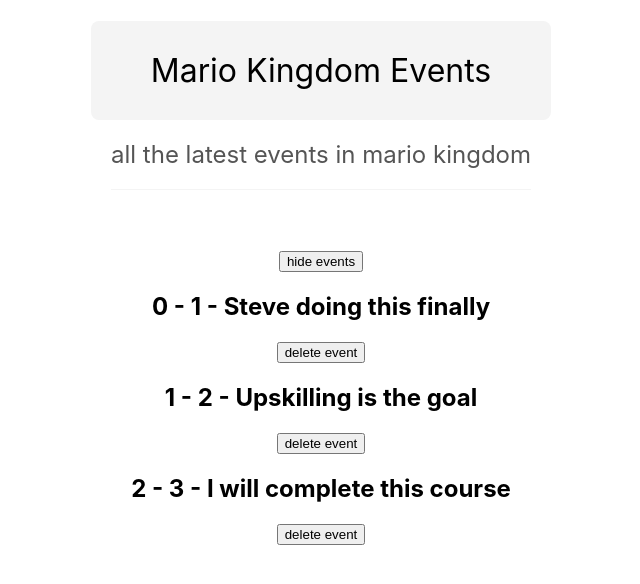
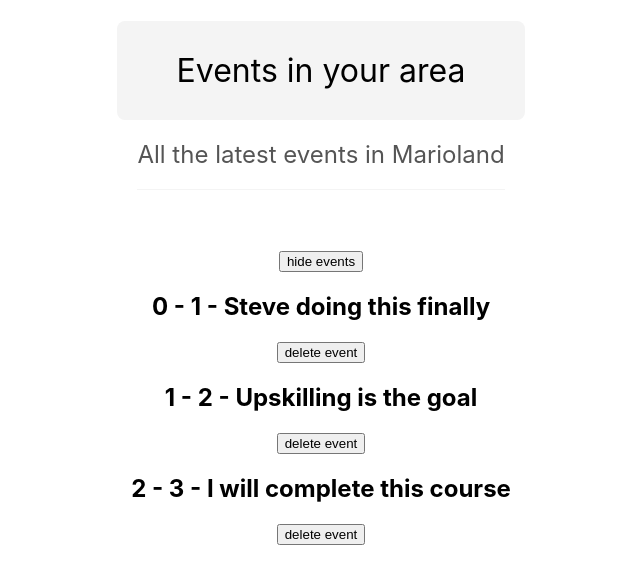
Before and after one commit to sinetemba/first-react-app, a React (Create React App) app: page / in a window 1280 px wide. Shown: the top 584 px of the page, without its empty margins (319-959 px from the left). Built offline with nearby package versions, Linux system fonts and the light colour scheme.

Commit message:
Props intro

```diff
--- a/src/App.js
+++ b/src/App.js
@@ -20,9 +20,11 @@
     console.log(id)
   }
 
+  const subtitleConst = "All the latest events in Marioland"
+
   return(
     <div className='App'>
-       <Title/>
+       <Title title="Events in your area" subtitle={subtitleConst}/>
 
       {showEvents && (
       <div>
--- a/src/components/Title.js
+++ b/src/components/Title.js
@@ -1,9 +1,9 @@
-export default  function Title() {
+export default  function Title(props) {
     return(
         <div>
-          <h1 className="title">Mario Kingdom Events</h1>
+          <h1 className="title">{props.title}</h1>
           <br/>
-          <h2 className="subtitle">all the latest events in mario kingdom</h2>
+          <h2 className="subtitle">{props.subtitle}</h2>
         </div>
     )
 }
```
